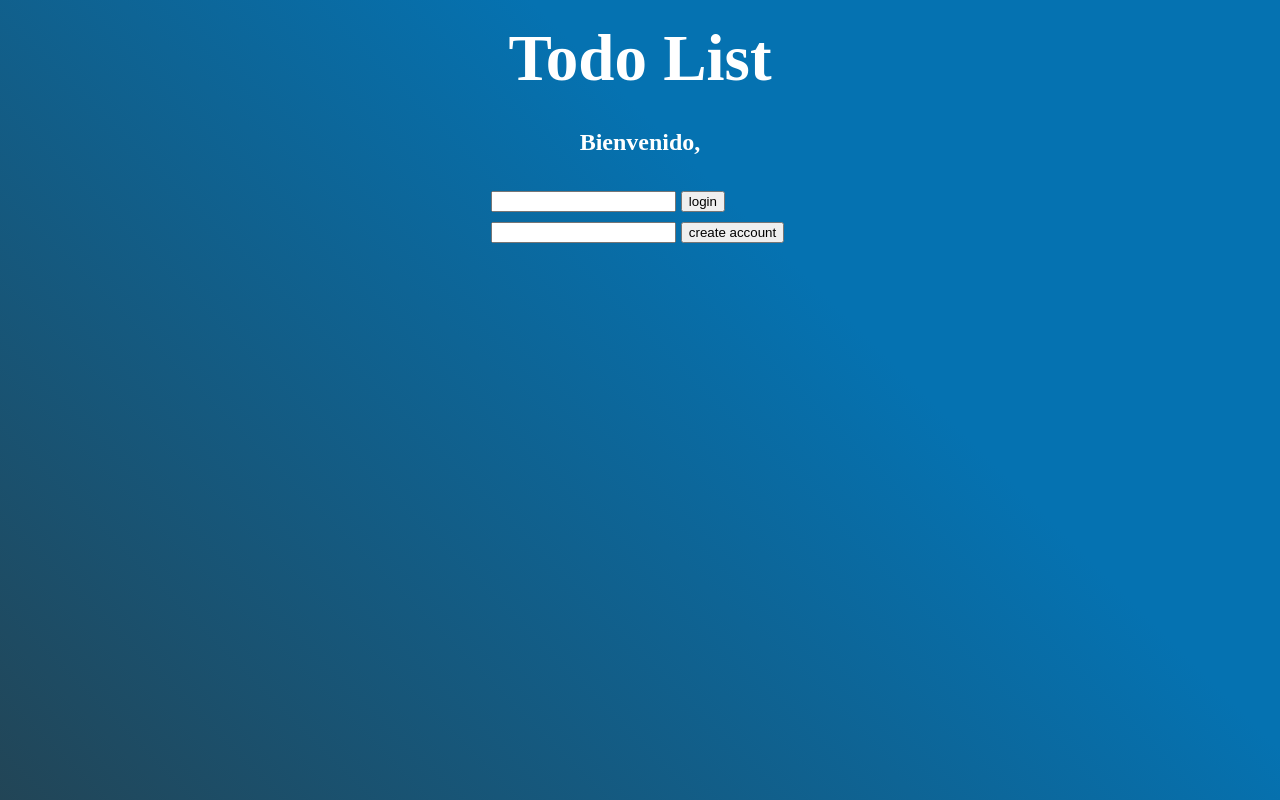
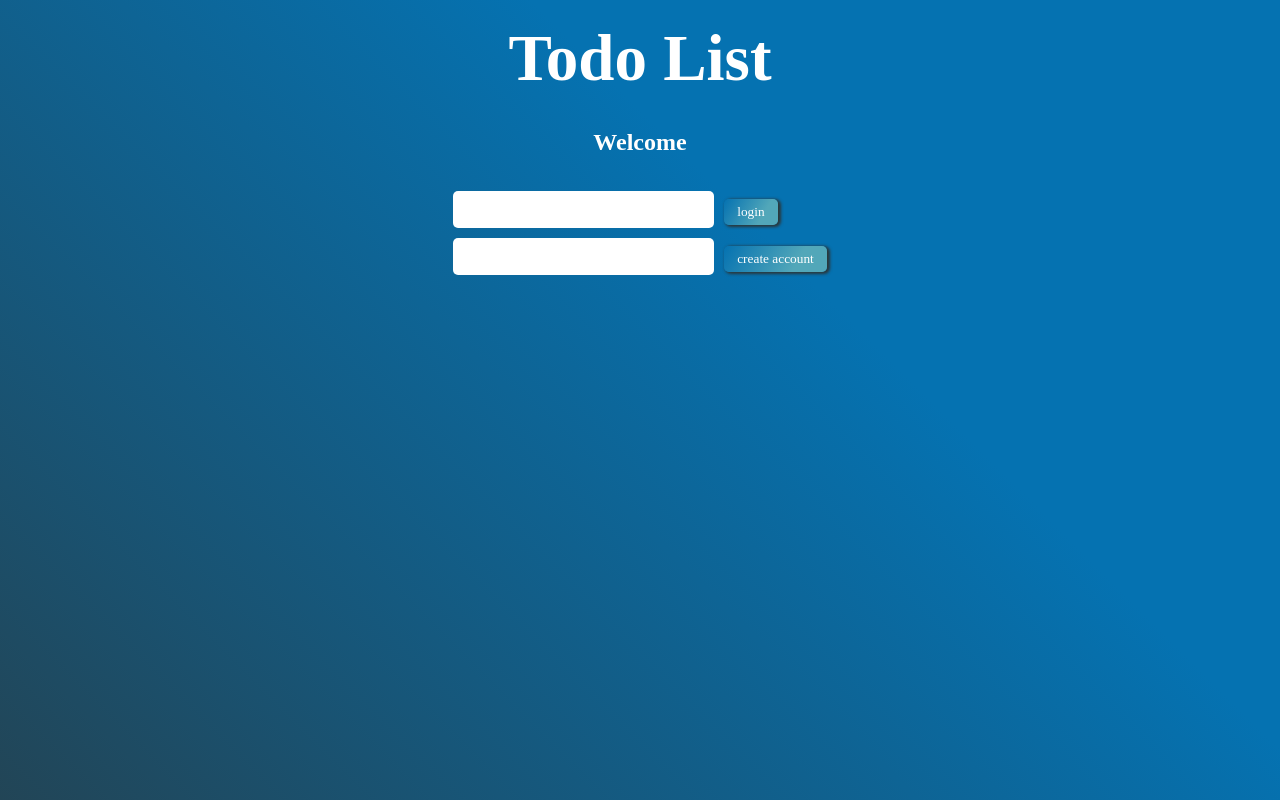
Before and after one commit to edwinmoreno77/todoList_fetch, a React (Vite) app: page / in a window 1280 px wide. Shown: the top 800 px of the page. Built offline with nearby package versions, Linux system fonts and the light colour scheme.

Commit message:
css login component added

```diff
--- a/src/App.css
+++ b/src/App.css
@@ -141,21 +141,33 @@ input:focus {
   justify-content: space-between;
 }
 
-.btn_logout {
-  background: linear-gradient(120deg, rgb(5, 114, 177), rgb(75, 126, 138) 70%);
-  box-shadow: 2px 2px 5px 2px rgb(43, 55, 58);
+.btn {
+  background: linear-gradient(120deg, rgb(5, 114, 177), rgb(82, 167, 185) 70%);
+  box-shadow: 2px 1px 3px 1px rgb(43, 55, 58);
   font-family: cursive;
   border-radius: 5px;
   padding: 5px 13px;
-  margin: 10px;
+  margin: 10px 0;
   border: none;
   color: white;
   cursor: pointer;
 }
 
-.btn_logout:hover {
+.btn:hover {
   color: white;
-  filter: brightness(120%);
+  filter: brightness(130%);
+}
+
+.input_login {
+  color: rgb(75, 126, 138);
+  font-size: 20px;
+  border-radius: 5px 5px 5px 5px;
+  border: none;
+  outline: none;
+  height: 7px;
+  padding: 15px 8px;
+  margin: 5px;
+  font-family: cursive;
 }
 @media (max-width: 715px) {
   .container_todo {
@@ -191,4 +203,7 @@ input:focus {
   .li_container .show_span span:hover {
     font-size: 10px;
   }
+  .input_login {
+    font-size: 12px;
+  }
 }
--- a/src/App.jsx
+++ b/src/App.jsx
@@ -36,7 +36,7 @@ function App() {
       <div className="container">
         <h2 className="title">Todo List </h2>
         <header>
-          <h2>{`Bienvenido, ${userApi?.name}`}</h2>
+          <h2>{`Welcome ${userApi?.name}`}</h2>
         </header>
         {userApi?.name === "" ? (
           <Login
@@ -79,7 +79,7 @@ function App() {
         )}
         {userApi?.name !== "" && (
           <button
-            className="btn_logout"
+            className="btn"
             onClick={() => setUserApi({ name: "", id: "" })}
           >
             Logout
--- a/src/components/Login.jsx
+++ b/src/components/Login.jsx
@@ -12,6 +12,7 @@ export const Login = ({
     <section style={{ margin: "5px", padding: "5px" }}>
       <div>
         <input
+          className="input_login"
           type="text"
           name="name"
           value={userSession.name}
@@ -20,18 +21,23 @@ export const Login = ({
             setUserSession({ ...userSession, name: e.target.value })
           }
         />
-        <button style={{ margin: "5px" }} onClick={handleLogin}>
+        <button className="btn" style={{ margin: "5px" }} onClick={handleLogin}>
           login
         </button>
       </div>
       <div>
         <input
+          className="input_login"
           type="text"
           name="user"
           value={account}
           onChange={(e) => setAccount(e.target.value)}
         />
-        <button style={{ margin: "5px" }} onClick={handleCreateUser}>
+        <button
+          className="btn"
+          style={{ margin: "5px" }}
+          onClick={handleCreateUser}
+        >
           create account
         </button>
       </div>
--- a/src/hooks/useTodo.jsx
+++ b/src/hooks/useTodo.jsx
@@ -9,11 +9,11 @@ import {
 
 export const useTodo = () => {
   const [todo, setTodo] = useState({ label: "", is_done: false, id: null });
+  const [userSession, setUserSession] = useState({ name: "", todos: [] });
+  const [userApi, setUserApi] = useState({ name: "", id: "" });
+  const [isUpdating, setIsUpdating] = useState(null);
   const [arrayTodo, setArrayTodo] = useState([]);
-  const [isUpdating, setIsUpdating] = useState(null);
   const [account, setAccount] = useState("");
-  const [userApi, setUserApi] = useState({ name: "", id: "" });
-  const [userSession, setUserSession] = useState({ name: "", todos: [] });
   const [inputUpdating, setInputUpdating] = useState({
     label: "",
     is_done: false,
```
